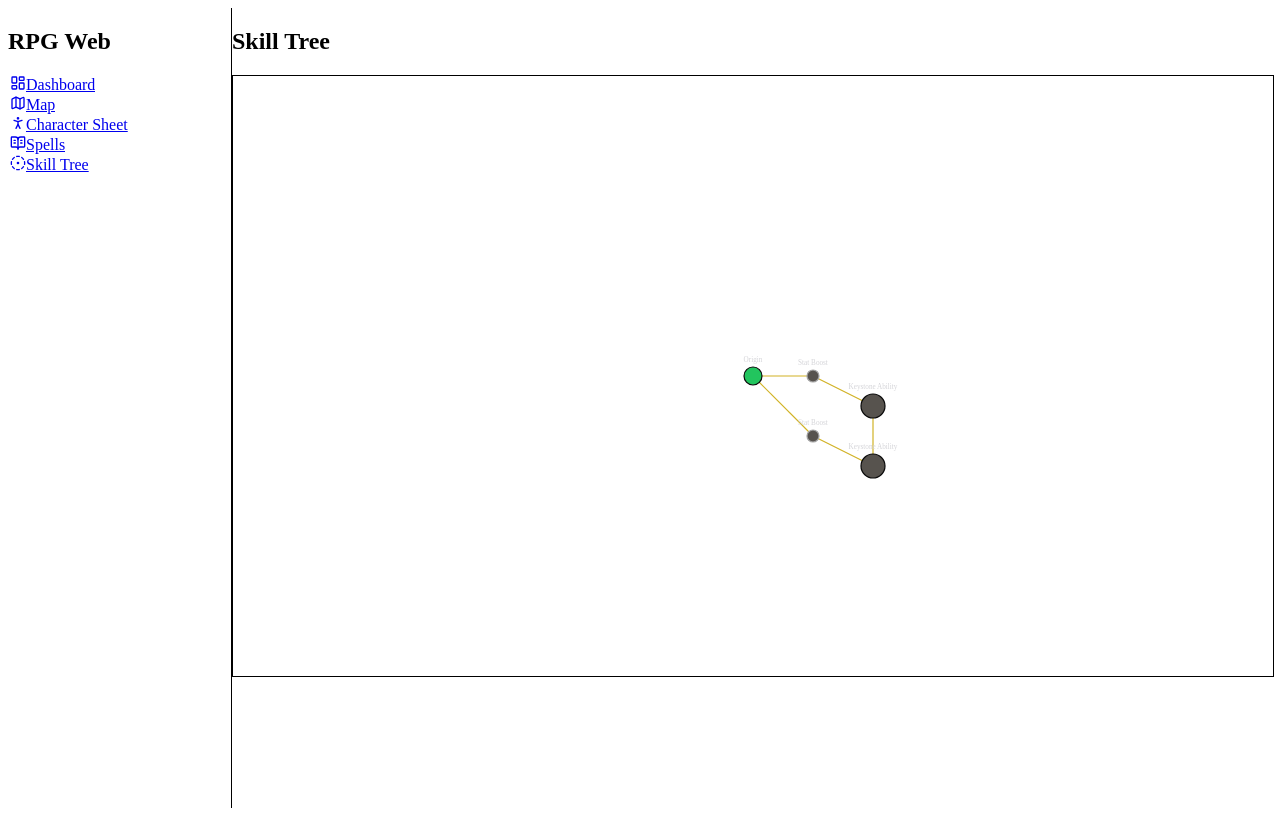
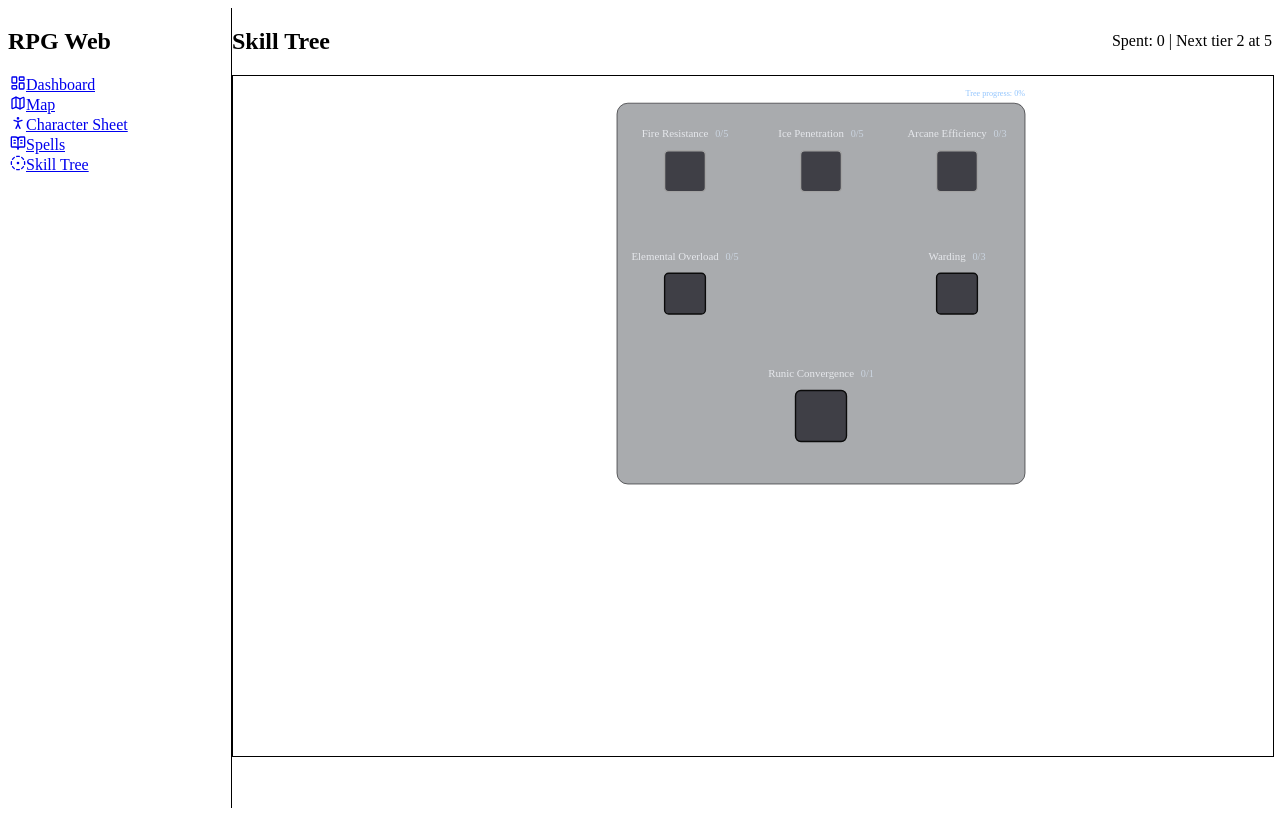
Before and after one commit to Myseriae/rpg-web, a React (Vite) app: page /skill-tree in a window 1280 px wide. Built offline with nearby package versions, Linux system fonts and the light colour scheme.

Commit message:
skilltree reset to bl style

```diff
--- a/src/features/skilltree/components/SkillTreeCanvas.tsx
+++ b/src/features/skilltree/components/SkillTreeCanvas.tsx
@@ -1,84 +1,163 @@
+import { useMemo } from "react";
 import type { SkillTree, SkillNode, NodeId } from "../types";
 
+/**
+ * Borderlands-style canvas:
+ * - One big vertical "charging" fill behind the whole tree (downwards)
+ * - Square nodes (2.5× larger)
+ * - Name shown larger; rank fraction appears next to the name on the same line
+ * - No start node, no connection lines
+ */
 type Props = {
   tree: SkillTree;
-  unlockedNodes: Set<NodeId>;
-  canUnlock: (n: NodeId) => boolean;
+  ranks: Map<NodeId, number>;
+  canRankUp: (id: NodeId) => boolean;
   onNodeClick: (id: NodeId) => void;
+  spent: number; // total points spent in this tree
 };
+
+const VIEWBOX = { W: 1000, H: 1000 };
+
+// 2.5× larger visual sizes
+const NODE_SIZE = (kind: SkillNode["kind"]) =>
+  kind === "keystone" ? 75 : 60; // keystones slightly larger
+
+const LABEL_OFFSET = 20; // title line above
+// rank is now shown inline with name via <tspan>, so no below-offset.
 
 export default function SkillTreeCanvas({
   tree,
-  unlockedNodes,
-  canUnlock,
+  ranks,
+  canRankUp,
   onNodeClick,
+  spent,
 }: Props) {
-  const byId = new Map(tree.nodes.map((n) => [n.id, n]));
+  // Compute a loose bounding box of nodes for the background container/fill
+  const bounds = useMemo(() => {
+    if (tree.nodes.length === 0) {
+      return { x: 80, y: 80, width: VIEWBOX.W - 160, height: VIEWBOX.H - 160 };
+    }
+    let minX = Infinity,
+      maxX = -Infinity,
+      minY = Infinity,
+      maxY = -Infinity;
 
-  const radius = (kind: SkillNode["kind"]) =>
-    kind === "start" ? 15 : kind === "keystone" ? 20 : 10;
+    for (const n of tree.nodes) {
+      minX = Math.min(minX, n.pos.x);
+      maxX = Math.max(maxX, n.pos.x);
+      minY = Math.min(minY, n.pos.y);
+      maxY = Math.max(maxY, n.pos.y);
+    }
+
+    const padX = 100;
+    const padY = 100;
+    const x = Math.max(40, minX - padX);
+    const y = Math.max(40, minY - padY);
+    const width = Math.min(VIEWBOX.W - x - 40, (maxX - minX) + padX * 2);
+    const height = Math.min(VIEWBOX.H - y - 40, (maxY - minY) + padY * 2);
+
+    return { x, y, width, height };
+  }, [tree.nodes]);
+
+  // Overall vertical progress fill = spent / max(tierRequirements)
+  const maxReq = useMemo(
+    () => (tree.tierRequirements.length ? Math.max(...tree.tierRequirements) : 0),
+    [tree.tierRequirements]
+  );
+  const progress = maxReq <= 0 ? 1 : Math.min(spent / maxReq, 1);
 
   return (
     <svg
-      viewBox="0 0 1000 1000"
-      className="w-full h-[600px] bg-zinc-950 rounded-xl border border-zinc-800"
+      viewBox={`0 0 ${VIEWBOX.W} ${VIEWBOX.H}`}
+      className="w-full h-[680px] bg-zinc-950 rounded-xl border border-zinc-800"
     >
-      {tree.nodes.map((a) =>
-        a.links
-          .filter((bid) => a.id < bid) // draw once
-          .map((bid) => {
-            const b = byId.get(bid)!;
-            return (
-              <line
-                key={`${a.id}-${b.id}`}
-                x1={a.pos.x}
-                y1={a.pos.y}
-                x2={b.pos.x}
-                y2={b.pos.y}
-                stroke="#d1b225ff"
-                strokeWidth={2}
-                strokeLinecap="round"
-              />
-            );
-          }),
-      )}
+      {/* Background container */}
+      <rect
+        x={bounds.x}
+        y={bounds.y}
+        width={bounds.width}
+        height={bounds.height}
+        rx={16}
+        fill="#0b0f19"
+        fillOpacity={0.35}
+        stroke="#27272a"
+        strokeWidth={1}
+      />
+
+      {/* Vertical overall "charging" fill (top -> down) */}
+      <clipPath id="treeArea">
+        <rect
+          x={bounds.x}
+          y={bounds.y}
+          width={bounds.width}
+          height={bounds.height}
+          rx={16}
+        />
+      </clipPath>
+      <g clipPath="url(#treeArea)">
+        <rect
+          x={bounds.x}
+          y={bounds.y}
+          width={bounds.width}
+          height={bounds.height * progress}
+          fill="#1d4ed8"
+          fillOpacity={0.22}
+        />
+      </g>
+
+      {/* Progress percentage label (top-right of container) */}
+      <text
+        x={bounds.x + bounds.width}
+        y={bounds.y - 10}
+        textAnchor="end"
+        fontSize={12}
+        fill="#93c5fd"
+      >
+        Tree progress: {maxReq ? Math.floor(progress * 100) : 100}%
+      </text>
+
+      {/* Nodes (squares) */}
       {tree.nodes.map((n) => {
-        const r = radius(n.kind);
+        const size = NODE_SIZE(n.kind);
+        const half = size / 2;
+        const rank = ranks.get(n.id) ?? 0;
 
-        const isStart = n.kind === "start";
-        const isOn = unlockedNodes.has(n.id);
+        const can = canRankUp(n.id);
 
-        // Only show “unlockable” state for nodes that are NOT start and NOT already on
-        const canOn = !isStart && !isOn && canUnlock(n.id);
-
-        const fill = isStart ? "#22c55e" : isOn ? "#eab308ff" : "#57534e";
-        const stroke = canOn ? "#a3a3a3" : "#0a0a0a";
-        const cursor = canOn ? "pointer" : "default";
-
-        const handleClick = () => {
-          if (!isStart) onNodeClick(n.id); // start cannot be clicked
-        };
+        // Visual state
+        const fill = rank > 0 ? "#eab308" : "#3f3f46";
+        const stroke = can ? "#a3a3a3" : "#0a0a0a";
+        const cursor = can ? "pointer" : "default";
+        const corner = n.kind === "keystone" ? 8 : 6;
 
         return (
           <g key={n.id}>
-            <circle
-              cx={n.pos.x}
-              cy={n.pos.y}
-              r={r}
+            {/* Node square */}
+            <rect
+              x={n.pos.x - half}
+              y={n.pos.y - half}
+              width={size}
+              height={size}
+              rx={corner}
               fill={fill}
               stroke={stroke}
               strokeWidth={2}
               style={{ cursor }}
-              onClick={handleClick}
+              onClick={() => onNodeClick(n.id)}
             />
+
+            {/* Title + rank fraction on the same line above the node */}
             <text
               x={n.pos.x}
-              y={n.pos.y - (r + 8)}
+              y={n.pos.y - half - LABEL_OFFSET}
               textAnchor="middle"
-              fontSize={12}
-              fill="#d4d4d8"
+              fontSize={16}
+              fill="#e5e7eb"
             >
-              {n.title}
+              <tspan>{n.displayName}</tspan>
+              <tspan dx="10" fontSize={15} fill="#cbd5e1">
+                {rank}/{n.maxRank}
+              </tspan>
             </text>
           </g>
         );
--- a/src/features/skilltree/data.ts
+++ b/src/features/skilltree/data.ts
@@ -1,85 +1,75 @@
 import type { SkillTree, SkillNode, NodeId } from "./types";
 
+/** Simple grid helpers for positioning nodes by column/tier. */
+const VIEW = { W: 1000, H: 1000 };
+const GRID = {
+  x: (col: number) => 200 + col * 200, // ~200px apart horizontally
+  y: (tier: number) => 140 + (tier - 1) * 180, // tier 1 starts near top
+};
+
+// Convenience builder to keep data tidy.
+function node(
+  id: NodeId,
+  displayName: string,
+  kind: "passive" | "keystone",
+  tier: number,
+  maxRank: number,
+  col: number,
+  opts?: Partial<Pick<SkillNode, "description" | "tags">>
+): SkillNode {
+  return {
+    id,
+    displayName,
+    kind,
+    tier,
+    maxRank,
+    costPerRank: 1,
+    pos: { x: GRID.x(col), y: GRID.y(tier) },
+    ...opts,
+  };
+}
+
+/** Tier thresholds (cumulative points spent in this tree). */
+export const TIER_REQ: number[] = [0, 5, 10, 15];
+
+// --- Example dataset (edit/expand freely) ------------------------------------
+
 const nodes: SkillNode[] = [
-  {
-    id: "1",
-    title: "Origin",
-    kind: "start",
-    pos: { x: 500, y: 500 },
-    links: [],
-    cost: 0,
-    effect: { charisma: 1 },
-  },
-  {
-    id: "2",
-    title: "Stat Boost",
-    kind: "stat",
-    pos: { x: 600, y: 500 },
-    links: [],
-    cost: 1,
-    effect: { strength: 1 },
-  },
-  {
-    id: "3",
-    title: "Stat Boost",
-    kind: "stat",
-    pos: { x: 600, y: 600 },
-    links: [],
-    cost: 1,
-    effect: { dexterity: 1 },
-  },
-  {
-    id: "4",
-    title: "Keystone Ability",
-    kind: "keystone",
-    pos: { x: 700, y: 550 },
-    links: [],
-    cost: 3,
-    effect: { constitution: 2 },
-  },
-  {
-    id: "5",
-    title: "Keystone Ability",
-    kind: "keystone",
-    pos: { x: 700, y: 650 },
-    links: [],
-    cost: 3,
-    effect: { intelligence: 2 },
-  },
+  // Tier 1 (free to access)
+  node("fire-resistance", "Fire Resistance", "passive", 1, 5, 1, {
+    description: "+% fire resist per rank",
+    tags: ["fire", "defense"],
+  }),
+  node("ice-penetration", "Ice Penetration", "passive", 1, 5, 2, {
+    description: "+% ice penetration per rank",
+    tags: ["ice", "offense"],
+  }),
+  node("arcane-efficiency", "Arcane Efficiency", "passive", 1, 3, 3, {
+    description: "Reduce mana costs per rank",
+    tags: ["arcane", "utility"],
+  }),
+
+  // Tier 2 (requires 5 points spent)
+  node("elemental-overload", "Elemental Overload", "passive", 2, 5, 1, {
+    description: "+% elemental damage per rank",
+    tags: ["offense"],
+  }),
+  node("warding", "Warding", "passive", 2, 3, 3, {
+    description: "Incoming damage reduced per rank",
+    tags: ["defense"],
+  }),
+
+  // Tier 3 (requires 10 points spent) — Keystone
+  node("runic-convergence", "Runic Convergence", "keystone", 3, 1, 2, {
+    description:
+      "Keystone: Converts non-physical damage into your dominant element.",
+    tags: ["keystone"],
+  }),
 ];
 
-const byId = new Map<NodeId, SkillNode>(nodes.map((n) => [n.id, n]));
+export const TREE: SkillTree = {
+  nodes,
+  tierRequirements: TIER_REQ,
+};
 
-function connect(a: SkillNode, b: SkillNode) {
-  if (a.id === b.id) return; // no self-links
-  if (!a.links.includes(b.id)) a.links.push(b.id);
-  if (!b.links.includes(a.id)) b.links.push(a.id);
-}
-
-connect(byId.get("1")!, byId.get("2")!);
-connect(byId.get("1")!, byId.get("3")!);
-connect(byId.get("2")!, byId.get("4")!);
-connect(byId.get("3")!, byId.get("5")!);
-connect(byId.get("4")!, byId.get("5")!);
-
-function validateLinks(nodes: SkillNode[]) {
-  for (const n of nodes) {
-    // No self-links
-    if (n.links.includes(n.id)) throw new Error(`Node ${n.id} has a self-link`);
-    // No duplicate links
-    if (new Set(n.links).size !== n.links.length)
-      throw new Error(`Node ${n.id} has duplicate links`);
-    // existence + symmetry
-    for (const linkId of n.links) {
-      const target = byId.get(linkId);
-      if (!target)
-        throw new Error(`Node ${n.id} links to non-existent node ${linkId}`);
-      if (!target.links.includes(n.id))
-        throw new Error(`Node ${n.id} links to ${linkId}, but not vice versa`);
-    }
-  }
-}
-
-validateLinks(nodes);
-
-export const TREE: SkillTree = { nodes };
+export { VIEW, GRID };
--- a/src/features/skilltree/types.ts
+++ b/src/features/skilltree/types.ts
@@ -1,24 +1,32 @@
-export type NodeId = string;
+// Skill tree types — Borderlands-style (tiers + ranks)
 
-type SkillKind = "start" | "stat" | "keystone";
+export type NodeId = string; // kebab-case slug, e.g. "fire-resistance"
+
+export type SkillKind = "start" | "passive" | "keystone";
 
 export type SkillNode = {
-  id: NodeId;
-  title: string;
-  kind: SkillKind;
-  pos: { x: number; y: number };
-  links: NodeId[];
-  cost: number; // Skill points required to unlock
-  effect?: {
-    strength?: number;
-    dexterity?: number;
-    constitution?: number;
-    intelligence?: number;
-    wisdom?: number;
-    charisma?: number;
-  };
+  id: NodeId;                 // stable slug, e.g. "fire-resistance"
+  displayName: string;        // label to show in UI
+  kind: SkillKind;            // "start" | "passive" | "keystone"
+  tier: number;               // 0 = top row, then 1, 2, ...
+  maxRank: number;            // 1 for keystones, 3/5 for passives
+  costPerRank: number;        // always 1 for now (left for future flexibility)
+  pos: { x: number; y: number }; // logical SVG coords (same 1000x1000 viewBox)
+  // optional metadata
+  description?: string;
+  tags?: string[];
 };
 
 export type SkillTree = {
   nodes: SkillNode[];
+  /**
+   * Tier thresholds: total points required to unlock the given tier.
+   * Example: [0, 0, 5, 10, 15] means:
+   *  - Tier 0 unlocked at 0 spent
+   *  - Tier 1 unlocked at 0 spent
+   *  - Tier 2 unlocked at 5 spent
+   *  - Tier 3 unlocked at 10 spent
+   *  - Tier 4 unlocked at 15 spent
+   */
+  tierRequirements: number[];
 };
--- a/src/pages/SkillTree.tsx
+++ b/src/pages/SkillTree.tsx
@@ -1,52 +1,79 @@
+import { useMemo, useState } from "react";
 import type { NodeId } from "../features/skilltree/types";
 import { TREE } from "../features/skilltree/data";
 import SkillTreeCanvas from "../features/skilltree/components/SkillTreeCanvas";
-import { useState, useMemo } from "react";
 
 export default function SkillTree() {
-  const [unlockedNodes, setUnlockedNodes] = useState<Set<NodeId>>(
-    new Set(["1"]),
-  );
-  const [points, setPoints] = useState(5);
+  // Map of nodeId -> current rank
+  const [ranks, setRanks] = useState<Map<NodeId, number>>(new Map());
 
-  const byId = useMemo(() => new Map(TREE.nodes.map((n) => [n.id, n])), []);
-
-  const totalCost = useMemo(() =>
-    TREE.nodes
-      .filter((n) => unlockedNodes.has(n.id) && n.cost > 0)
-      .reduce((sum, n) => sum + n.cost, 0),
-      [unlockedNodes]
+  // Fast lookup
+  const byId = useMemo(
+    () => new Map(TREE.nodes.map((n) => [n.id, n])),
+    []
   );
 
-  const pointsLeft = points - totalCost;
+  // Total points spent = sum of ranks (costPerRank is 1 for now)
+  const spent = useMemo(
+    () => TREE.nodes.reduce((sum, n) => sum + (ranks.get(n.id) ?? 0), 0),
+    [ranks]
+  );
 
-  const isAdjacent = (n: NodeId) => {
-    const node = byId.get(n);
-    if (!node) return false;
-    return node.links.some((linkId) => unlockedNodes.has(linkId));
-  }
+  // Tier gating: unlock tier t (1-based) when spent >= tierRequirements[t-1]
+  const tierUnlocked = (t: number) =>
+    spent >= (TREE.tierRequirements[t - 1] ?? Number.POSITIVE_INFINITY);
 
-  const canUnlock = (n: NodeId) => {
-    const node = byId.get(n);
-    if (!node) return false;
-    if (unlockedNodes.has(n)) return true;
-    if (node.cost < pointsLeft && isAdjacent(n)) return true;
-    return false;
-  }
+  // Can rank up a node?
+  const canRankUp = (id: NodeId) => {
+    const n = byId.get(id)!;
+    const r = ranks.get(id) ?? 0;
+    if (r >= n.maxRank) return false;
+    if (!tierUnlocked(n.tier)) return false;
+    return true;
+  };
 
-  function onNodeClick(id: NodeId) {
-    if (id === "1") return; // cannot toggle start node
-    const next = new Set(unlockedNodes);
-    if (next.has(id)) {
-      if (id !== "1") next.delete(id);
-    } else if (canUnlock(id)) next.add(id);
-    setUnlockedNodes(next);
-  }
+  // Click handler: increment rank if allowed
+  const onNodeClick = (id: NodeId) => {
+    if (!canRankUp(id)) return;
+    setRanks((prev) => {
+      const next = new Map(prev);
+      next.set(id, (next.get(id) ?? 0) + 1);
+      return next;
+    });
+  };
+
+  // Progress summary for header
+  const maxTier = Math.max(...TREE.nodes.map((n) => n.tier));
+  const nextTier = Math.min(
+    ...[...Array(maxTier + 1).keys()]
+      .slice(1) // tiers are 1..maxTier
+      .filter((t) => !tierUnlocked(t))
+      .concat(maxTier + 1)
+  );
+  const nextReq = TREE.tierRequirements[(nextTier - 1) | 0] ?? 0;
 
   return (
-    <section>
-      <h1 className="text-2xl font-semibold mb-4">Skill Tree</h1>
-      <SkillTreeCanvas tree={TREE} unlockedNodes={unlockedNodes} canUnlock={canUnlock} onNodeClick={onNodeClick} />
+    <section className="p-6">
+      <header className="mb-4 flex items-center justify-between">
+        <h1 className="text-2xl font-semibold">Skill Tree</h1>
+        <div className="text-sm text-zinc-400">
+          Spent: <span className="text-zinc-200">{spent}</span>
+          {nextTier <= maxTier && (
+            <>
+              {" "}| Next tier {nextTier} at{" "}
+              <span className="text-zinc-200">{nextReq}</span>
+            </>
+          )}
+        </div>
+      </header>
+
+      <SkillTreeCanvas
+        tree={TREE}
+        ranks={ranks}
+        canRankUp={canRankUp}
+        onNodeClick={onNodeClick}
+        spent={spent}
+      />
     </section>
   );
 }
```
